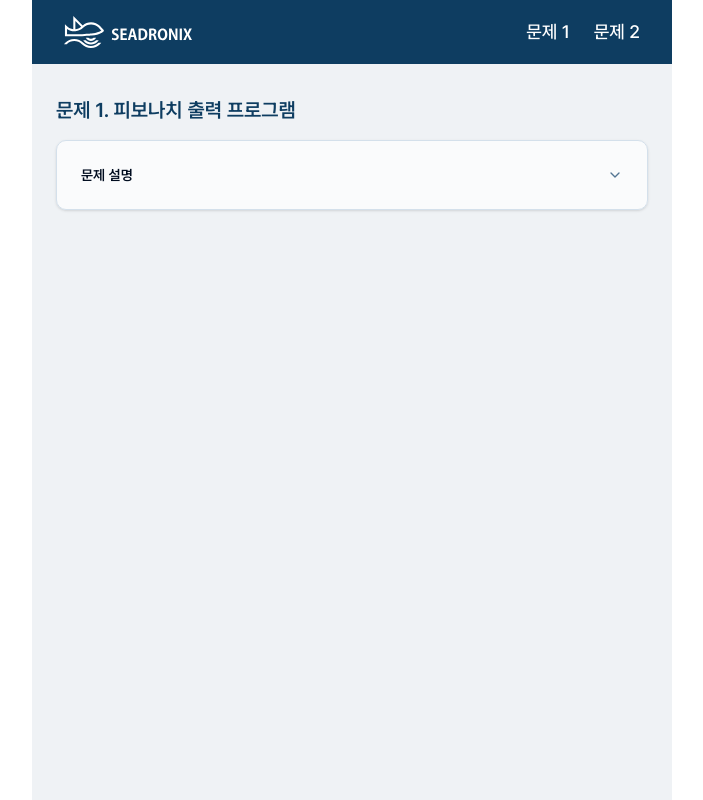
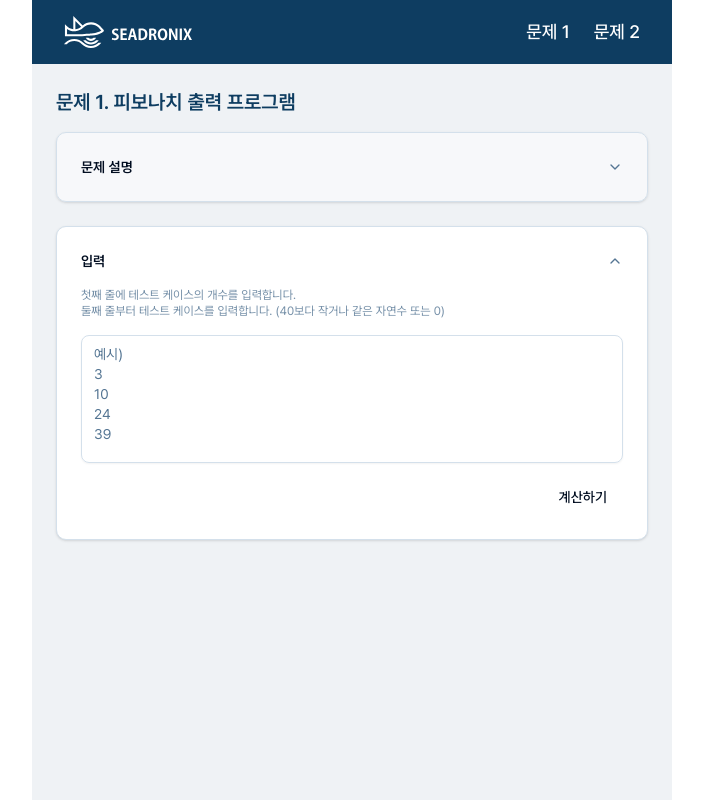
Before and after one commit to snakechickensoup/seadronix, a Next.js app: page /fibo in a window 1280 px wide. Shown: the whole page, without its empty margins (288-991 px from the left). Built offline with nearby package versions, Linux system fonts and the light colour scheme.

Commit message:
feat: 테스트케이스 입력 폼 추가

```diff
--- a/src/app/fibo/page.tsx
+++ b/src/app/fibo/page.tsx
@@ -1,12 +1,14 @@
 import ProblemDescription from '@/components/common/problem-desc';
 import FibonacciDescription from '@/components/fibonacci/description';
+import FibonacciForm from '@/components/fibonacci/form';
 
 const FibonacciPage = () => {
   return (
-    <div className='flex-1'>
+    <div className='flex flex-1 flex-col gap-6 overflow-auto p-6'>
       <ProblemDescription title='문제 1. 피보나치 출력 프로그램'>
         <FibonacciDescription />
       </ProblemDescription>
+      <FibonacciForm />
     </div>
   );
 };
--- a/src/components/common/problem-desc.tsx
+++ b/src/components/common/problem-desc.tsx
@@ -16,11 +16,11 @@ type ProblemDescriptionProps = {
 const ProblemDescription = (props: ProblemDescriptionProps) => {
   const { title, children } = props;
   return (
-    <section className='flex flex-1 flex-col gap-4 px-6 py-8'>
+    <section className='flex flex-col gap-4'>
       <h2 className='text-xl font-semibold'>{title}</h2>
       <Accordion type='single' collapsible>
         <AccordionItem value='item-1'>
-          <Card className='bg-white/70'>
+          <Card className='bg-white/50'>
             <CardHeader>
               <AccordionTrigger className='p-0'>
                 <CardTitle className='text-md'>문제 설명</CardTitle>
--- /dev/null
+++ b/src/components/fibonacci/form.tsx
@@ -0,0 +1,111 @@
+'use client';
+
+import { z } from 'zod';
+import { zodResolver } from '@hookform/resolvers/zod';
+import { useForm } from 'react-hook-form';
+import { useState } from 'react';
+
+import { Button } from '../ui/button';
+import { Card, CardContent, CardHeader, CardTitle } from '../ui/card';
+import {
+  Form,
+  FormField,
+  FormItem,
+  FormControl,
+  FormDescription,
+  FormMessage
+} from '../ui/form';
+import { Textarea } from '../ui/textarea';
+import {
+  AccordionTrigger,
+  Accordion,
+  AccordionItem,
+  AccordionContent
+} from '../ui/accordion';
+
+const formSchema = z.object({
+  input: z.string().min(1, {
+    message: '테스트 케이스 값을 입력하세요.'
+  })
+});
+
+const FibonacciForm = () => {
+  const [isCollapsed, setIsCollapsed] = useState('item-2');
+  const form = useForm<z.infer<typeof formSchema>>({
+    resolver: zodResolver(formSchema),
+    defaultValues: {
+      input: ''
+    }
+  });
+
+  function onSubmit(values: z.infer<typeof formSchema>) {
+    console.log(values);
+  }
+
+  const handleAccordionChange = () => {
+    setIsCollapsed((prev) => (prev === 'item-2' ? '' : 'item-2'));
+  };
+  return (
+    <Accordion
+      type='single'
+      collapsible
+      value={isCollapsed}
+      onValueChange={handleAccordionChange}
+    >
+      <AccordionItem value='item-2'>
+        <Card>
+          <CardHeader>
+            <AccordionTrigger className='p-0'>
+              <CardTitle className='text-sm'>입력</CardTitle>
+            </AccordionTrigger>
+          </CardHeader>
+          <AccordionContent>
+            <CardContent>
+              <Form {...form}>
+                <form
+                  onSubmit={form.handleSubmit(onSubmit)}
+                  className='flex flex-col items-end space-y-4'
+                >
+                  <FormField
+                    control={form.control}
+                    name='input'
+                    render={({ field }) => (
+                      <FormItem className='w-full'>
+                        <FormDescription className='mb-2 text-xs opacity-80'>
+                          첫째 줄에 테스트 케이스의 개수를 입력합니다. <br />
+                          둘째 줄부터 테스트 케이스를 입력합니다. (40보다 작거나
+                          같은 자연수 또는 0)
+                        </FormDescription>
+                        <FormControl>
+                          <Textarea
+                            placeholder={`예시)
+3
+10
+24
+39 `}
+                            className='min-h-32 resize-none'
+                            {...field}
+                          />
+                        </FormControl>
+                        <FormMessage />
+                      </FormItem>
+                    )}
+                  />
+                  <Button
+                    type='submit'
+                    variant='ghost'
+                    className='hover:cursor-pointer'
+                  >
+                    계산하기
+                  </Button>
+                </form>
+              </Form>
+            </CardContent>
+          </AccordionContent>
+        </Card>
+      </AccordionItem>
+    </Accordion>
+  );
+};
+
+export default FibonacciForm;
--- a/src/components/ui/button.tsx
+++ b/src/components/ui/button.tsx
@@ -5,7 +5,7 @@ import { cva, type VariantProps } from 'class-variance-authority';
 import { cn } from '@/lib/utils';
 
 const buttonVariants = cva(
-  "inline-flex items-center justify-center gap-2 whitespace-nowrap rounded-md text-sm font-medium transition-all disabled:pointer-events-none disabled:opacity-50 [&_svg]:pointer-events-none [&_svg:not([class*='size-'])]:size-4 shrink-0 [&_svg]:shrink-0 outline-none focus-visible:border-ring focus-visible:ring-ring/50 focus-visible:ring-[3px] aria-invalid:ring-destructive/20 dark:aria-invalid:ring-destructive/40 aria-invalid:border-destructive",
+  "inline-flex items-center justify-center gap-2 whitespace-nowrap rounded text-sm font-medium transition-all disabled:pointer-events-none disabled:opacity-50 [&_svg]:pointer-events-none [&_svg:not([class*='size-'])]:size-4 shrink-0 [&_svg]:shrink-0 outline-none focus-visible:border-ring focus-visible:ring-ring/50 focus-visible:ring-[3px] aria-invalid:ring-destructive/20 dark:aria-invalid:ring-destructive/40 aria-invalid:border-destructive",
   {
     variants: {
       variant: {
--- /dev/null
+++ b/src/components/ui/textarea.tsx
@@ -0,0 +1,18 @@
+import * as React from 'react';
+
+import { cn } from '@/lib/utils';
+
+function Textarea({ className, ...props }: React.ComponentProps<'textarea'>) {
+  return (
+    <textarea
+      data-slot='textarea'
+      className={cn(
+        'border-input placeholder:text-muted-foreground focus-visible:border-ring focus-visible:ring-ring/50 aria-invalid:ring-destructive/20 dark:aria-invalid:ring-destructive/40 aria-invalid:border-destructive dark:bg-input/30 flex field-sizing-content min-h-16 w-full rounded-md border bg-transparent px-3 py-2 text-base shadow-xs transition-[color,box-shadow] outline-none focus-visible:ring-[3px] disabled:cursor-not-allowed disabled:opacity-50 md:text-sm',
+        className
+      )}
+      {...props}
+    />
+  );
+}
+
+export { Textarea };
```
